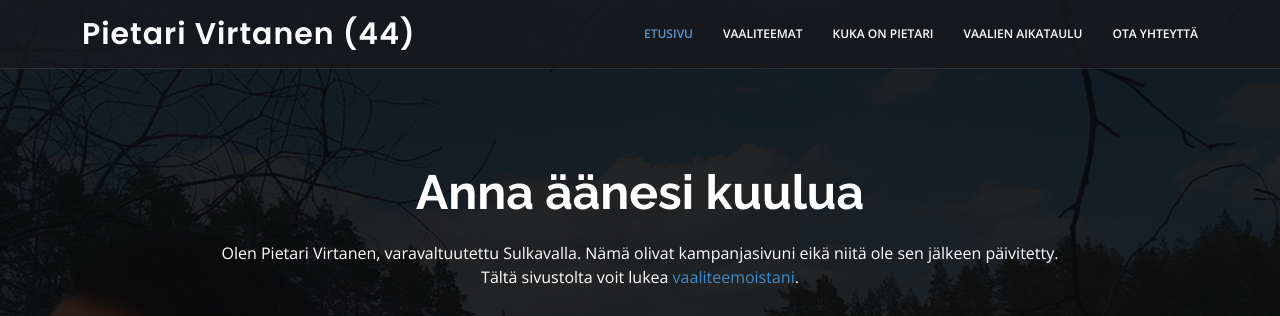
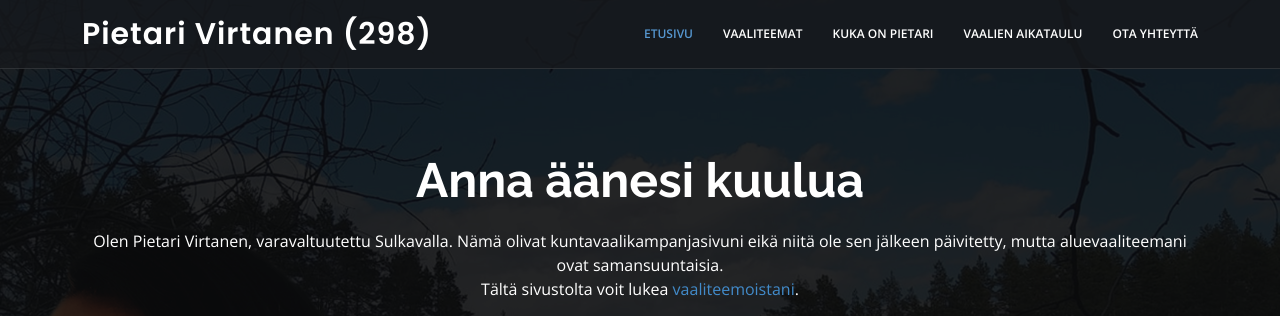
Before and after one commit to Awaclus/pietarivirtanen, a plain HTML site: page index.html in a window 1280 px wide. Shown: the top 316 px of the page. Drawn offline with nearby package versions, Linux system fonts and the light colour scheme.

Commit message:
aluevaalit numero

```diff
--- a/index.html
+++ b/index.html
@@ -5,7 +5,7 @@
   <meta charset="utf-8">
   <meta content="width=device-width, initial-scale=1.0" name="viewport">
 
-  <title>(44) Pietari Virtanen</title>
+  <title>(298) Pietari Virtanen</title>
   <meta content="" name="description">
   <meta content="" name="keywords">
 
@@ -42,7 +42,7 @@
   <header id="header" class="fixed-top header-inner-pages">
     <div class="container d-flex align-items-center justify-content-between">
 
-      <h1 class="logo"><a href="index.html">Pietari Virtanen (44)</a></h1>
+      <h1 class="logo"><a href="index.html">Pietari Virtanen (298)</a></h1>
       <!-- Uncomment below if you prefer to use an image logo -->
       <!-- <a href="index.html" class="logo"><img src="assets/img/logo.png" alt="" class="img-fluid"></a>-->
 
@@ -71,7 +71,7 @@
           <div class="carousel-container">
             <div class="container">
               <h2 class="animated fadeInDown">Anna äänesi kuulua</h2>
-              <p class="animated fadeInUp">Olen Pietari Virtanen, varavaltuutettu Sulkavalla. Nämä olivat kampanjasivuni eikä niitä ole sen jälkeen päivitetty.</br>Tältä sivustolta voit lukea <a href="#about">vaaliteemoistani</a>.</p>
+              <p class="animated fadeInUp">Olen Pietari Virtanen, varavaltuutettu Sulkavalla. Nämä olivat kuntavaalikampanjasivuni eikä niitä ole sen jälkeen päivitetty, mutta aluevaaliteemani ovat samansuuntaisia.</br>Tältä sivustolta voit lukea <a href="#about">vaaliteemoistani</a>.</p>
               <a href="#about" class="btn-get-started animated fadeInUp scrollto">Lue lisää</a> </br> </br>
               <iframe width="560" height="315" src="https://www.youtube.com/embed/OHAjuEmAzXw" title="YouTube video player" frameborder="0" allow="accelerometer; autoplay; clipboard-write; encrypted-media; gyroscope; picture-in-picture" allowfullscreen></iframe>
             </div>
@@ -211,9 +211,7 @@
                 <h4>Hyödyllisiä linkkejä</h4>
                 <ul>
                   <li><i class="bx bx-chevron-right"></i> <a href="https://vaalit.fi/kuntavaalit" target="_blank">Tietoa kuntavaaleista</a></li>
-                  <li><i class="bx bx-chevron-right"></i> <a href="https://www.facebook.com/Sulkavan-demarit-101374015479598" target="_blank">Sulkavan demarit Facebookissa</a></li>
                   <li><i class="bx bx-chevron-right"></i> <a href="https://www.facebook.com/virtanenpietari" target="_blank">Kampanjasivuni Facebookissa</a></li>
-                  <li><i class="bx bx-chevron-right"></i> <a href="https://sdp.fi/fi/kuntavaalit/?age=17&ageOver=true&municipality=Sulkava" target="_blank">SDP:n Sulkavan ehdokkaat</a></li>
                 </ul>
               </div>
 
```
